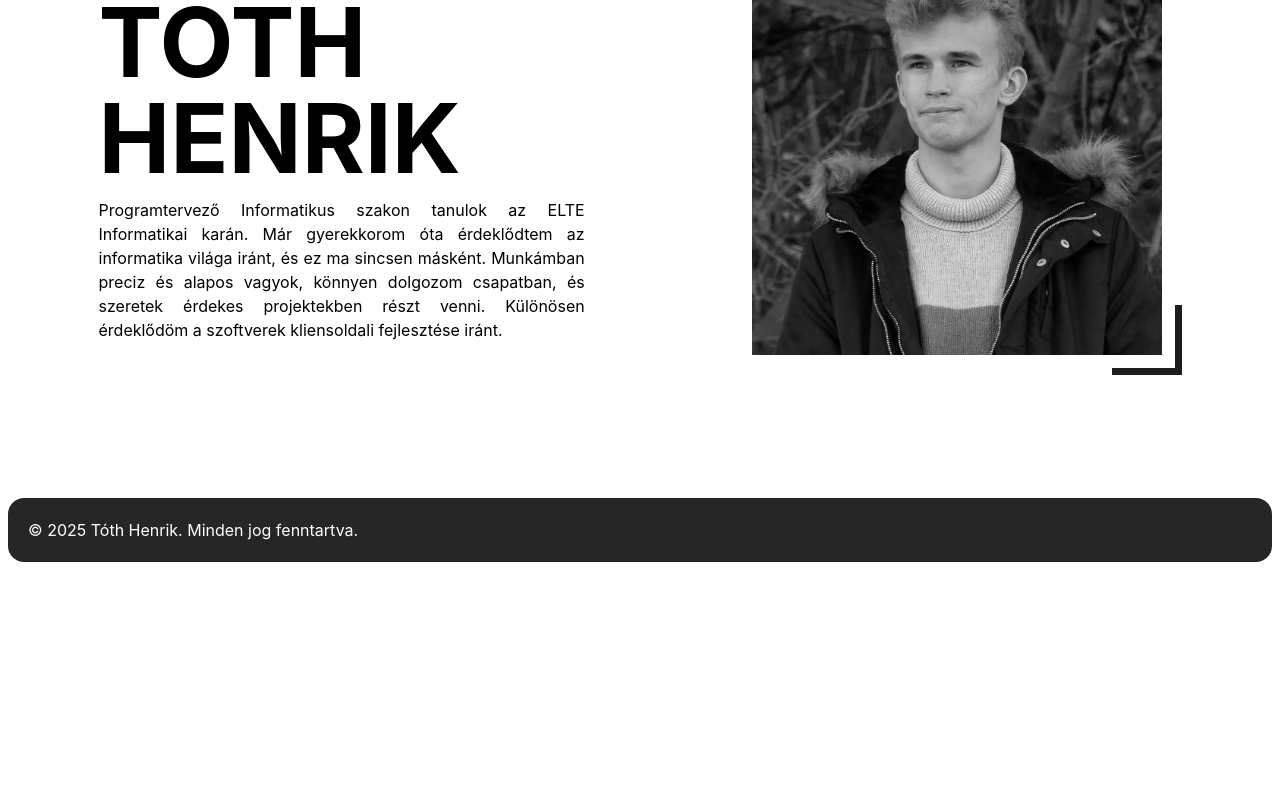
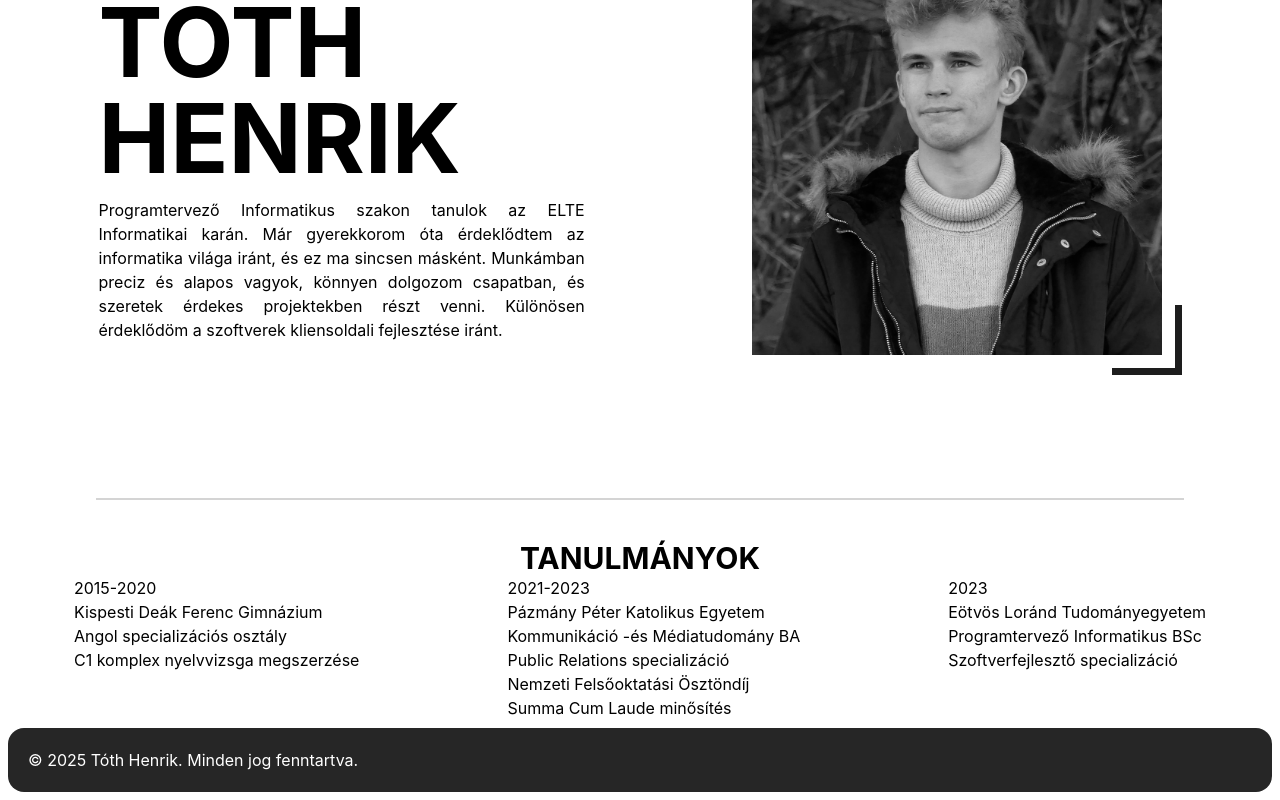
Before and after one commit to henriktoth/portfolio, a Vue app: page / in a window 1280 px wide. Shown: the part 304-1104 px from the top of the page. Before the commit the page ends 874 px from the top, so only its background shows below. Built offline with nearby package versions, Linux system fonts and the light colour scheme.

Commit message:
feat(studies): added studies section with basic structure

```diff
--- a/src/App.vue
+++ b/src/App.vue
@@ -1,7 +1,13 @@
 <script setup>
-import Navbar from '@/components/Navbar.vue'
+import { ref } from 'vue';
+import Navbar from './components/Navbar.vue';
 import IntroCard from './components/IntroCard.vue';
 import FooterBar from './components/FooterBar.vue';
+import Seperator from './components/Seperator.vue';
+import SectionStudies from './components/SectionStudies.vue';
+import Study from './components/Study.vue';
+import studies from './assets/data/studies.json';
+
 </script>
 
 <template>
@@ -18,5 +24,16 @@ import FooterBar from './components/FooterBar.vue';
               Már gyerekkorom óta érdeklődtem az informatika világa iránt, és ez ma sincsen másként.
               Munkámban preciz és alapos vagyok, könnyen dolgozom csapatban, és szeretek érdekes projektekben részt venni.
               Különösen érdeklődöm a szoftverek kliensoldali fejlesztése iránt."/>
+  <Seperator/>
+  <SectionStudies>
+    <Study
+      v-for="(study, index) in studies"
+      :key="index"
+      :year="study.year"
+      :name="study.name"
+      :subname="study.subname"
+      :data='study.data'
+    />
+  </SectionStudies>
   <FooterBar/>
 </template>
--- /dev/null
+++ b/src/assets/data/studies.json
@@ -0,0 +1,28 @@
+[
+    {
+        "year": "2015-2020",
+        "name": "Kispesti Deák Ferenc Gimnázium",
+        "subname": "Angol specializációs osztály",
+        "data": [
+            "C1 komplex nyelvvizsga megszerzése"
+        ]
+    },
+    {
+        "year": "2021-2023",
+        "name": "Pázmány Péter Katolikus Egyetem",
+        "subname": "Kommunikáció -és Médiatudomány BA",
+        "data": [
+            "Public Relations specializáció",
+            "Nemzeti Felsőoktatási Ösztöndíj",
+            "Summa Cum Laude minősítés"
+        ]
+    },
+    {
+        "year": "2023",
+        "name": "Eötvös Loránd Tudományegyetem",
+        "subname": "Programtervező Informatikus BSc",
+        "data": [
+            "Szoftverfejlesztő specializáció"
+        ]
+    }
+]
--- a/src/components/FooterBar.vue
+++ b/src/components/FooterBar.vue
@@ -1,6 +1,4 @@
-<script setup>
-
-</script>
+<script setup></script>
 
 <template>
     <div class="bg-neutral-800 m-2 rounded-2xl p-5 flex justify-between">
--- a/src/components/IntroCard.vue
+++ b/src/components/IntroCard.vue
@@ -25,7 +25,7 @@ onBeforeUnmount(() => {
     <div class="m-2 px-15 flex justify-around items-center min-h-[85vh] max-lg:flex-col-reverse max-lg:gap-5">
             <div class="flex flex-col gap-3 w-[50%] max-lg:items-center max-lg:w-[100%]">
                 <p class="text-neutral-800">Hello, a nevem:</p>
-                <h1 class="text-8xl font-bold max-lg:text-5xl"> {{ name.toUpperCase() }}</h1>
+                <h1 class="text-8xl font-bold max-lg:text-6xl max-lg:text-center"> {{ name.toUpperCase() }}</h1>
                 <p class=" text-justify max-w-[85%]"> {{ description }}</p>
             </div>
             <div class="w-[450px] p-5 profile-border">
--- /dev/null
+++ b/src/components/SectionStudies.vue
@@ -0,0 +1,17 @@
+<script setup>
+defineProps({
+    title: {
+        type: String,
+        default: "Tanulmányok",
+    },
+});
+</script>
+
+<template>
+    <div>
+        <h2 class="text-3xl font-bold text-center mt-10">{{ title.toUpperCase() }}</h2>
+        <div class="flex justify-around">
+            <slot></slot>
+        </div>
+    </div>
+</template>
--- /dev/null
+++ b/src/components/Seperator.vue
@@ -0,0 +1,4 @@
+<script setup></script>
+<template>
+    <hr class="border-neutral-300 border-t-2 border-b-0 border-l-0 border-r-0 w-[85%] mx-auto">
+</template>
--- /dev/null
+++ b/src/components/Study.vue
@@ -0,0 +1,19 @@
+<script setup>
+defineProps({
+  year: String,
+  name: String,
+  subname: String,
+  data: Array
+});
+</script>
+
+<template>
+  <div class="study-card">
+    <p>{{ year }}</p>
+    <p> {{ name }}</p>
+    <p> {{ subname }}</p>
+    <div>
+      <p v-for="(item, index) in data" :key="index">{{ item }}</p>
+    </div>
+  </div>
+</template>
```
